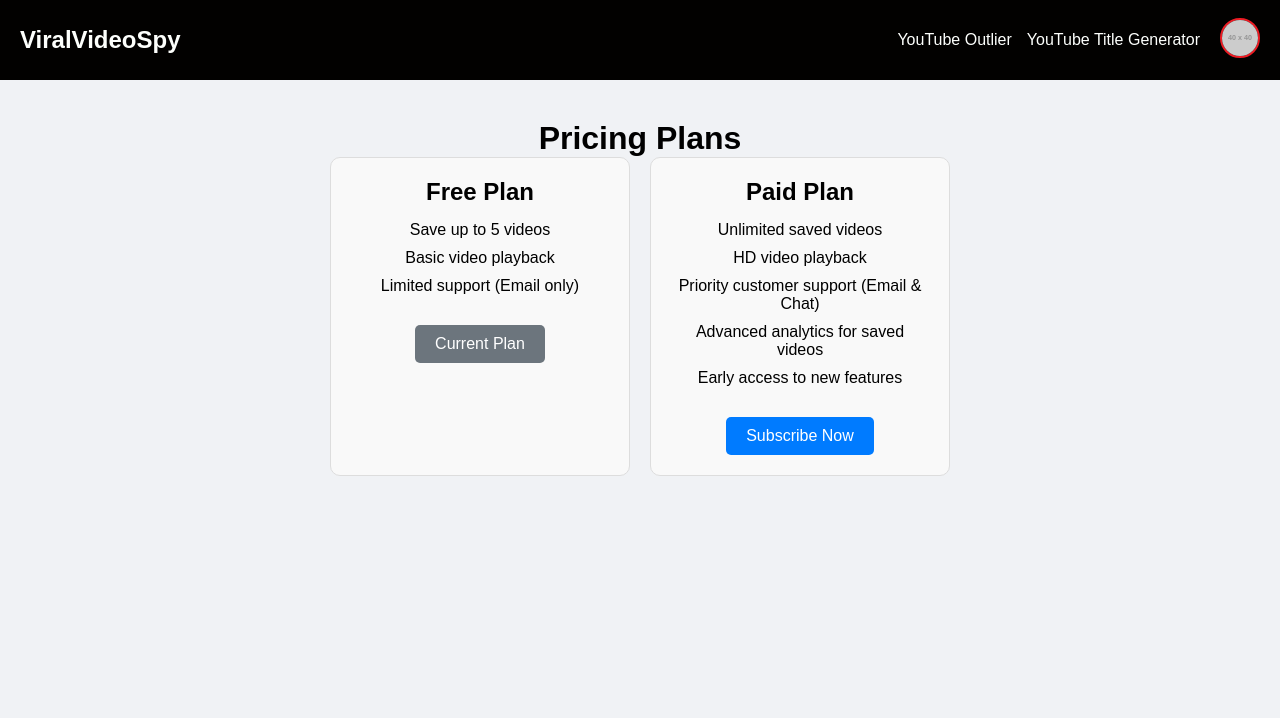
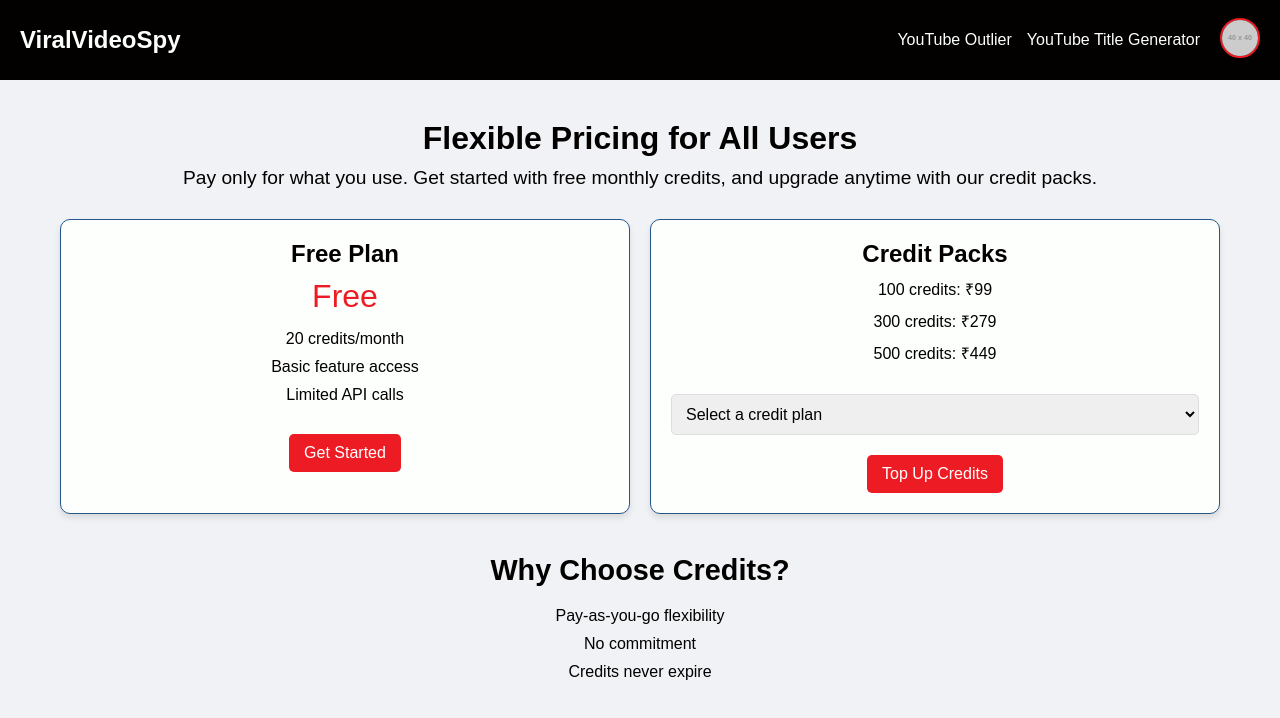
Before and after one commit to Sayar-tk/hooked-ai, a React (Create React App) app: page /pricing in a window 1280 px wide. Shown: the top 718 px of the page. Built offline with nearby package versions, Linux system fonts and the light colour scheme; no server answers; the database is empty; sample sign-in values are in the browser's storage.

Commit message:
new pricing page

```diff
--- a/src/pages/Pricing.js
+++ b/src/pages/Pricing.js
@@ -1,51 +1,84 @@
+import React, { useState } from "react";
 import "../styles/PricingPage.css";
+
 const Pricing = () => {
-  const freePlanFeatures = [
-    "Save up to 5 videos",
-    "Basic video playback",
-    "Limited support (Email only)",
-  ];
+  const [selectedCreditPlan, setSelectedCreditPlan] = useState("");
 
-  const paidPlanFeatures = [
-    "Unlimited saved videos",
-    "HD video playback",
-    "Priority customer support (Email & Chat)",
-    "Advanced analytics for saved videos",
-    "Early access to new features",
-  ];
+  const handleCreditPlanChange = (event) => {
+    setSelectedCreditPlan(event.target.value);
+  };
 
   return (
     <div className="pricing-container">
-      <h1>Pricing Plans</h1>
+      <h1 className="pricing-title">Flexible Pricing for All Users</h1>
+      <p className="pricing-subtitle">
+        Pay only for what you use. Get started with free monthly credits, and
+        upgrade anytime with our credit packs.
+      </p>
+
       <div className="pricing-plans">
         {/* Free Plan */}
-        <div className="pricing-plan">
-          <h2>Free Plan</h2>
-          <ul>
-            {freePlanFeatures.map((feature, index) => (
-              <li key={index}>{feature}</li>
-            ))}
+        <div className="plan-card">
+          <h2 className="plan-title">Free Plan</h2>
+          <p className="plan-price">Free</p>
+          <ul className="plan-features">
+            <li>20 credits/month</li>
+            <li>Basic feature access</li>
+            <li>Limited API calls</li>
           </ul>
-          <button className="subscribe-button" disabled>
-            Current Plan
+          <button className="plan-button">Get Started</button>
+        </div>
+
+        {/* Credit Packs */}
+        <div className="plan-card">
+          <h2 className="plan-title">Credit Packs</h2>
+          <ul className="plan-features">
+            <li>100 credits: ₹99</li>
+            <li>300 credits: ₹279</li>
+            <li>500 credits: ₹449</li>
+          </ul>
+          <select
+            className="credit-plan-dropdown"
+            value={selectedCreditPlan}
+            onChange={handleCreditPlanChange}
+          >
+            <option value="" disabled>
+              Select a credit plan
+            </option>
+            <option value="100 credits - ₹99">100 credits - ₹99</option>
+            <option value="300 credits - ₹279">300 credits - ₹279</option>
+            <option value="500 credits - ₹449">500 credits - ₹449</option>
+          </select>
+          <button
+            className="plan-button"
+            onClick={() =>
+              alert(`You selected: ${selectedCreditPlan || "No plan selected"}`)
+            }
+          >
+            Top Up Credits
           </button>
         </div>
 
-        {/* Paid Plan */}
-        <div className="pricing-plan">
-          <h2>Paid Plan</h2>
-          <ul>
-            {paidPlanFeatures.map((feature, index) => (
-              <li key={index}>{feature}</li>
-            ))}
+        {/* Subscription Plans */}
+        {/* <div className="plan-card">
+          <h2 className="plan-title">Pro Subscription</h2>
+          <ul className="plan-features">
+            <li>$15/month: 200 credits</li>
+            <li>$30/month: 500 credits</li>
+            <li>Priority support</li>
           </ul>
-          <button
-            className="subscribe-button"
-            onClick={() => window.alert("Redirecting to payment gateway...")}
-          >
-            Subscribe Now
-          </button>
-        </div>
+          <button className="plan-button">Subscribe Now</button>
+        </div> */}
+      </div>
+
+      {/* Why Choose Credits Section */}
+      <div className="why-credits">
+        <h2>Why Choose Credits?</h2>
+        <ul>
+          <li>Pay-as-you-go flexibility</li>
+          <li>No commitment</li>
+          <li>Credits never expire</li>
+        </ul>
       </div>
     </div>
   );
--- a/src/styles/PricingPage.css
+++ b/src/styles/PricingPage.css
@@ -1,49 +1,103 @@
 .pricing-container {
-  display: flex;
-  flex-direction: column;
-  align-items: center;
+  max-width: 1200px;
+  margin: 0 auto;
   padding: 20px;
+  text-align: center;
+}
+
+.pricing-title {
+  font-size: 2rem;
+  color: var(--primary-color);
+  margin-bottom: 10px;
+}
+
+.pricing-subtitle {
+  font-size: 1.2rem;
+  color: var(--primary-color);
+  margin-bottom: 30px;
 }
 
 .pricing-plans {
-  display: flex;
+  display: grid;
+  grid-template-columns: repeat(auto-fit, minmax(300px, 1fr));
   gap: 20px;
+  justify-content: center;
 }
 
-.pricing-plan {
-  border: 1px solid #ddd;
+.plan-card {
+  background: var(--secondary-color);
+  border: 1px solid var(--highlight-color);
   border-radius: 10px;
   padding: 20px;
-  width: 300px;
-  text-align: center;
-  background-color: #f9f9f9;
+  box-shadow: 0px 4px 6px rgba(0, 0, 0, 0.1);
 }
 
-.pricing-plan h2 {
+.plan-title {
+  font-size: 1.5rem;
+  color: var(--primary-color);
+  margin-bottom: 10px;
+}
+
+.plan-price {
+  font-size: 2rem;
+  color: var(--accent-color);
   margin-bottom: 15px;
 }
 
-.pricing-plan ul {
+.plan-features {
+  list-style: none;
+  padding: 0;
+  margin: 0 0 20px;
+}
+
+.plan-features li {
+  margin: 10px 0;
+  font-size: 1rem;
+  color: var(--primary-color);
+}
+
+.plan-button {
+  margin-top: 10px;
+  padding: 10px 15px;
+  font-size: 1rem;
+  background: var(--accent-color);
+  color: #fff;
+  border: none;
+  border-radius: 5px;
+  cursor: pointer;
+  transition: background 0.3s ease;
+}
+
+.plan-button:hover {
+  background: var(--highlight-color);
+}
+
+.why-credits {
+  margin-top: 40px;
+}
+
+.why-credits h2 {
+  font-size: 1.8rem;
+  color: var(--primary-color);
+  margin-bottom: 20px;
+}
+
+.why-credits ul {
   list-style: none;
   padding: 0;
 }
 
-.pricing-plan li {
+.why-credits ul li {
   margin: 10px 0;
+  font-size: 1rem;
+  color: var(--primary-color);
 }
 
-.subscribe-button {
-  margin-top: 20px;
-  padding: 10px 20px;
+.credit-plan-dropdown {
+  width: 100%;
+  padding: 10px;
+  margin: 10px 0;
+  border: 1px solid #ddd;
+  border-radius: 5px;
   font-size: 16px;
-  background-color: #007bff;
-  color: white;
-  border: none;
-  border-radius: 5px;
-  cursor: pointer;
 }
-
-.subscribe-button:disabled {
-  background-color: #6c757d;
-  cursor: not-allowed;
-}
```
